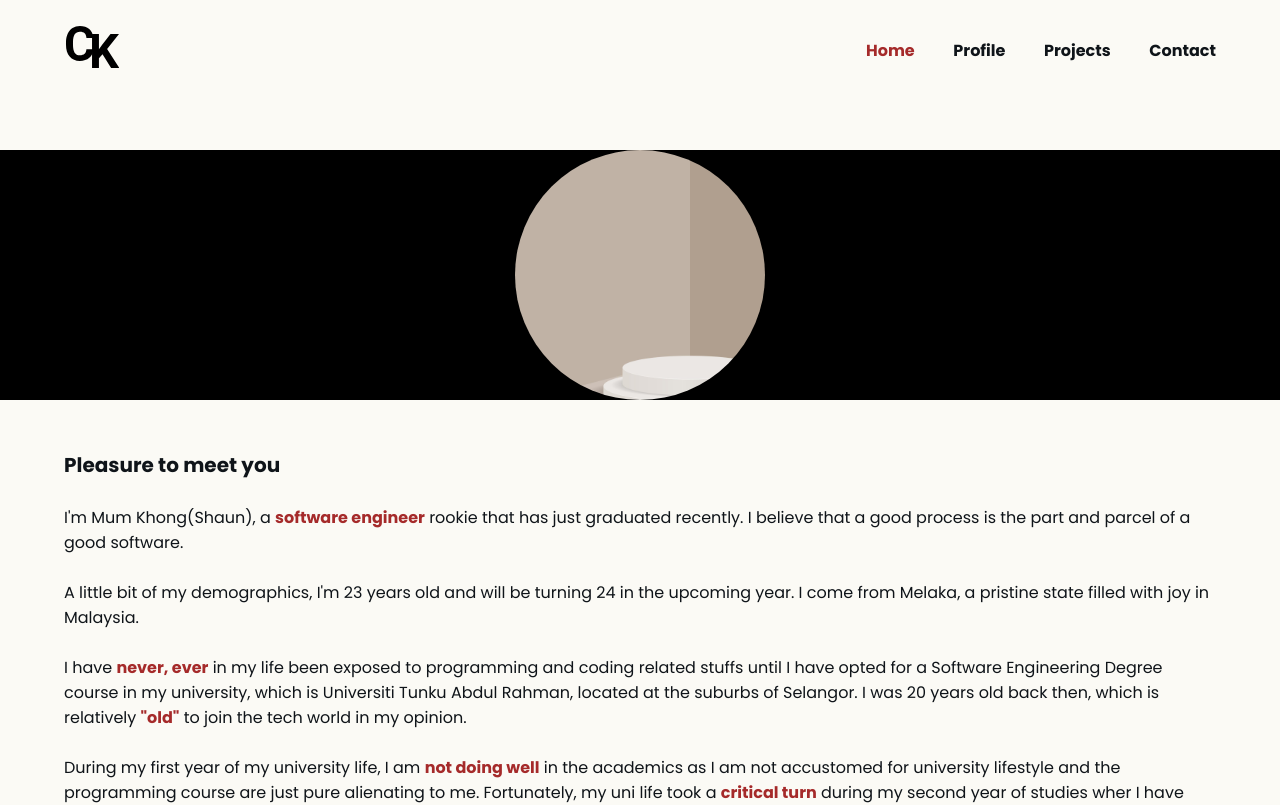
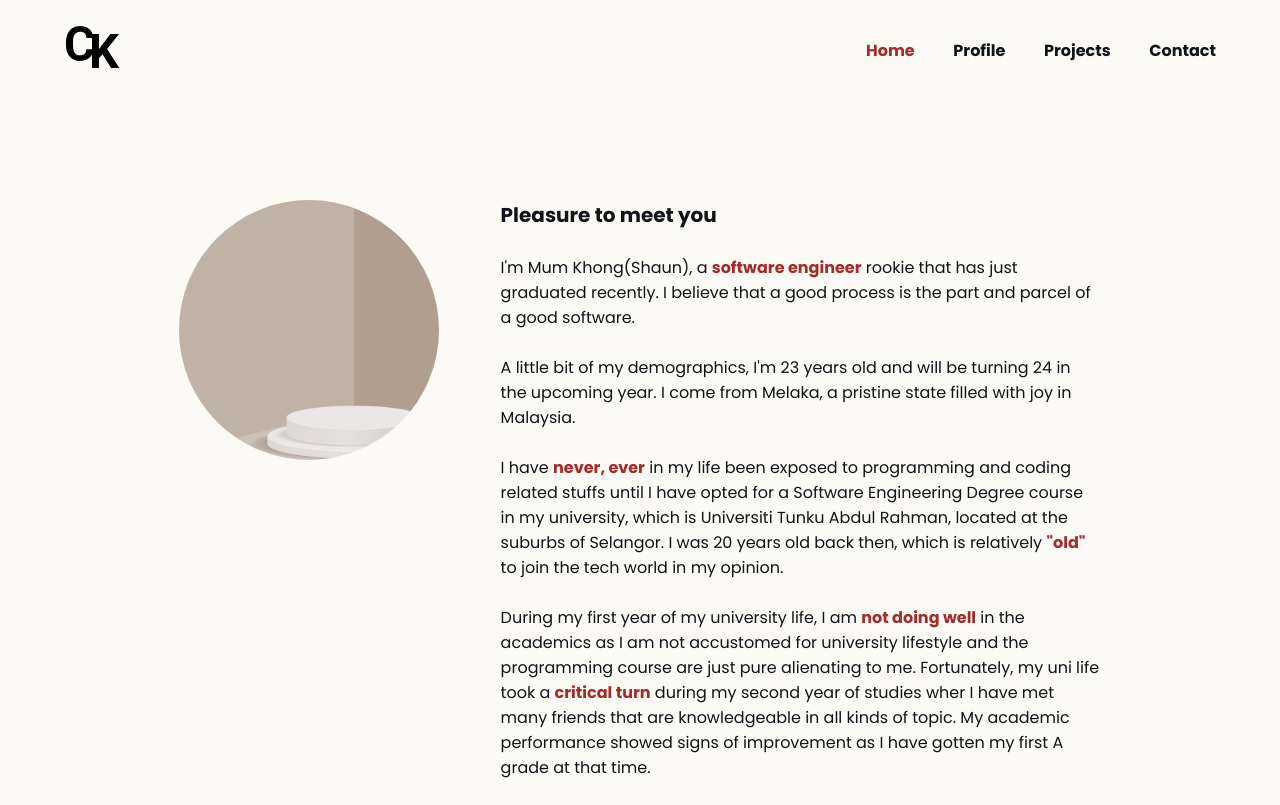
Before and after one commit to data-miner00/portfolio, a Nuxt app: page /profile in a window 1280 px wide. Shown: the top 805 px of the page. Built offline with nearby package versions, Linux system fonts and the light colour scheme.

Commit message:
feat: Finally done profile page

```diff
--- a/pages/profile.vue
+++ b/pages/profile.vue
@@ -1,5 +1,6 @@
 <template>
   <div class="profile">
+    <div class="wrap">
       <div class="profile__left-section">
         <div class="profile__left-section__avatar">
           <img src="~/assets/images/podium.jpg" alt="my avatar" />
@@ -12,22 +13,22 @@
         </div>
         <div class="profile__right-section__content">
           <p>
-          I'm Mum Khong(Shaun), a <span>software engineer</span> rookie that has
-          just graduated recently. I believe that a good process is the part and
-          parcel of a good software.
+            I'm Mum Khong(Shaun), a <span>software engineer</span> rookie that
+            has just graduated recently. I believe that a good process is the
+            part and parcel of a good software.
           </p>
           <p>
-          A little bit of my demographics, I'm 23 years old and will be turning
-          24 in the upcoming year. I come from Melaka, a pristine state filled
-          with joy in Malaysia.
+            A little bit of my demographics, I'm 23 years old and will be
+            turning 24 in the upcoming year. I come from Melaka, a pristine
+            state filled with joy in Malaysia.
           </p>
           <p>
-          I have <span>never, ever</span> in my life been exposed to programming
-          and coding related stuffs until I have opted for a Software
-          Engineering Degree course in my university, which is Universiti Tunku
-          Abdul Rahman, located at the suburbs of Selangor. I was 20 years old
-          back then, which is relatively <span>"old"</span> to join the tech
-          world in my opinion.
+            I have <span>never, ever</span> in my life been exposed to
+            programming and coding related stuffs until I have opted for a
+            Software Engineering Degree course in my university, which is
+            Universiti Tunku Abdul Rahman, located at the suburbs of Selangor. I
+            was 20 years old back then, which is relatively
+            <span>"old"</span> to join the tech world in my opinion.
           </p>
           <p>
             During my first year of my university life, I am
@@ -35,15 +36,15 @@
             for university lifestyle and the programming course are just pure
             alienating to me. Fortunately, my uni life took a
             <span>critical turn</span> during my second year of studies wher I
-          have met many friends that are knowledgeable in all kinds of topic. My
-          academic performance showed signs of improvement as I have gotten my
-          first A grade at that time.
+            have met many friends that are knowledgeable in all kinds of topic.
+            My academic performance showed signs of improvement as I have gotten
+            my first A grade at that time.
           </p>
           <p>
             Sooner or later, I realised that programming is actually pretty
             <span>exciting</span> and <span>exhilirating</span>. Every facet of
-          programming that was intimidating me at first are now making sense to
-          me gradually. Topics such as data structures, machine learning,
+            programming that was intimidating me at first are now making sense
+            to me gradually. Topics such as data structures, machine learning,
             functional programming etc. are indeed tough at first glance, but
             after started working with them, I am feeling more and more
             <span>comfortable</span> about them.
@@ -57,19 +58,22 @@
           </p>
           <p>
             During my free time, I will constantly
-          <span>give myself a project</span> to work with, using the programming
-          skills that I have amassed to solve a problem that I am facing and
-          consolidating my programming skills with different technologies.
+            <span>give myself a project</span> to work with, using the
+            programming skills that I have amassed to solve a problem that I am
+            facing and consolidating my programming skills with different
+            technologies.
           </p>
           <p>
-          Technology asides, I indulge in reading article and short stories as a
-          way to broaden up my horizon and improve my English writing skills.
-          Moreover, I learn and study about <span>Japanese</span> and
+            Technology asides, I indulge in reading article and short stories as
+            a way to broaden up my horizon and improve my English writing
+            skills. Moreover, I learn and study about <span>Japanese</span> and
             <span>Korean</span> language once in a while as I am a big fan of
             these beautiful languages.
           </p>
         </div>
       </div>
+    </div>
+
     <div class="profile__socials">
       <div class="profile__socials__social">
         <fa :icon="faFacebook" />
@@ -186,11 +190,12 @@ export default Vue.extend({
 
 <style lang="sass" scoped>
 .profile
+  padding: 50px 0
+  .wrap
     display: flex
     flex-direction: column
-  padding: 50px 0
+
   &__left-section
-    background: black
     padding: 0 1%
 
     &__avatar
@@ -223,6 +228,38 @@ export default Vue.extend({
     width: 170px
     margin: 0 auto
 
+@media screen and (min-width: 620px)
+  .profile
+    .wrap
+      flex-direction: row
+    &__left-section
+      padding-top: 50px
+      padding-left: 5%
+      &__avatar
+        width: 200px
+        height: 200px
+
+@media screen and (min-width: 960px)
+  .profile
+
+    &__left-section
+
+      &__avatar
+        width: 260px
+        height: 260px
+
+    &__socials
+      &__social
+        transition: color .4s
+        &:hover
+          color: brown
+
+@media screen and (min-width: 1024px)
+  .profile
+    .wrap
+      width: 1024px
+      margin: 0 auto
+
 // .profile
 //   background: purple
 //   padding: 0 20%
```
Lines whose indentation alone changed are shown as unchanged.
